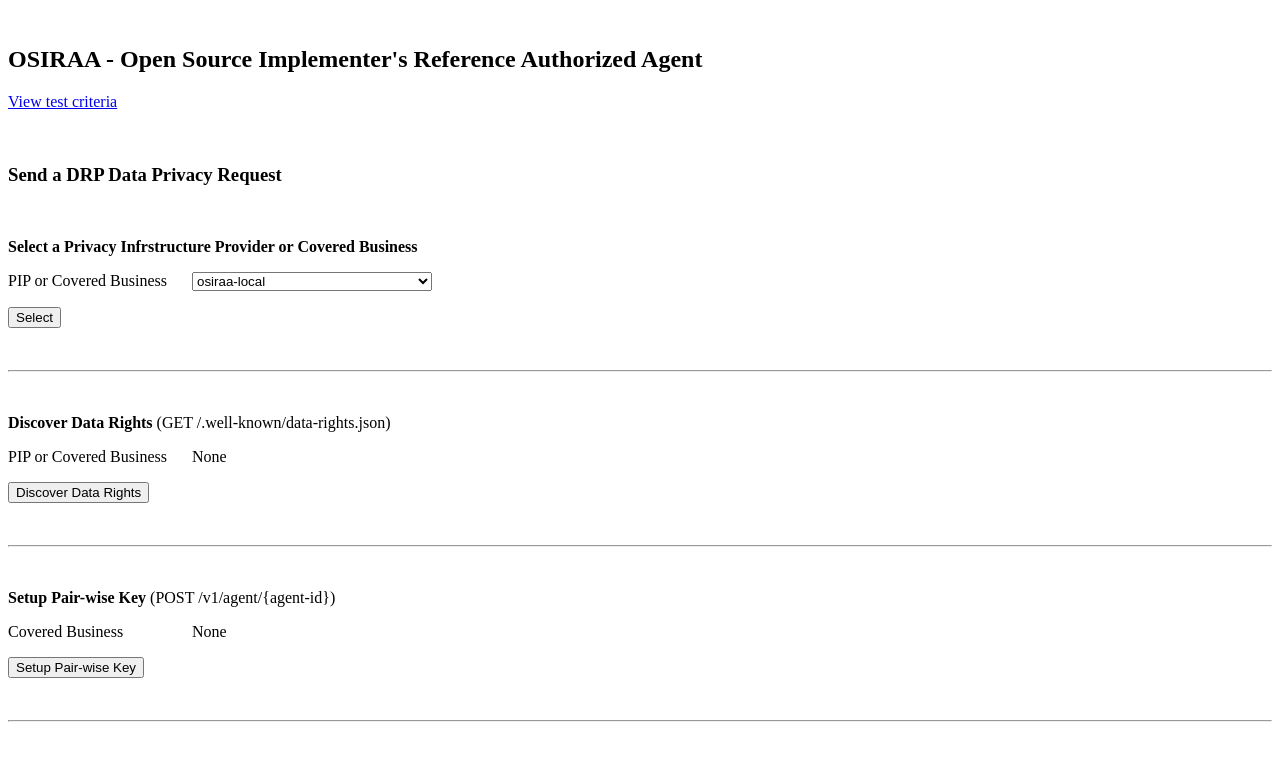
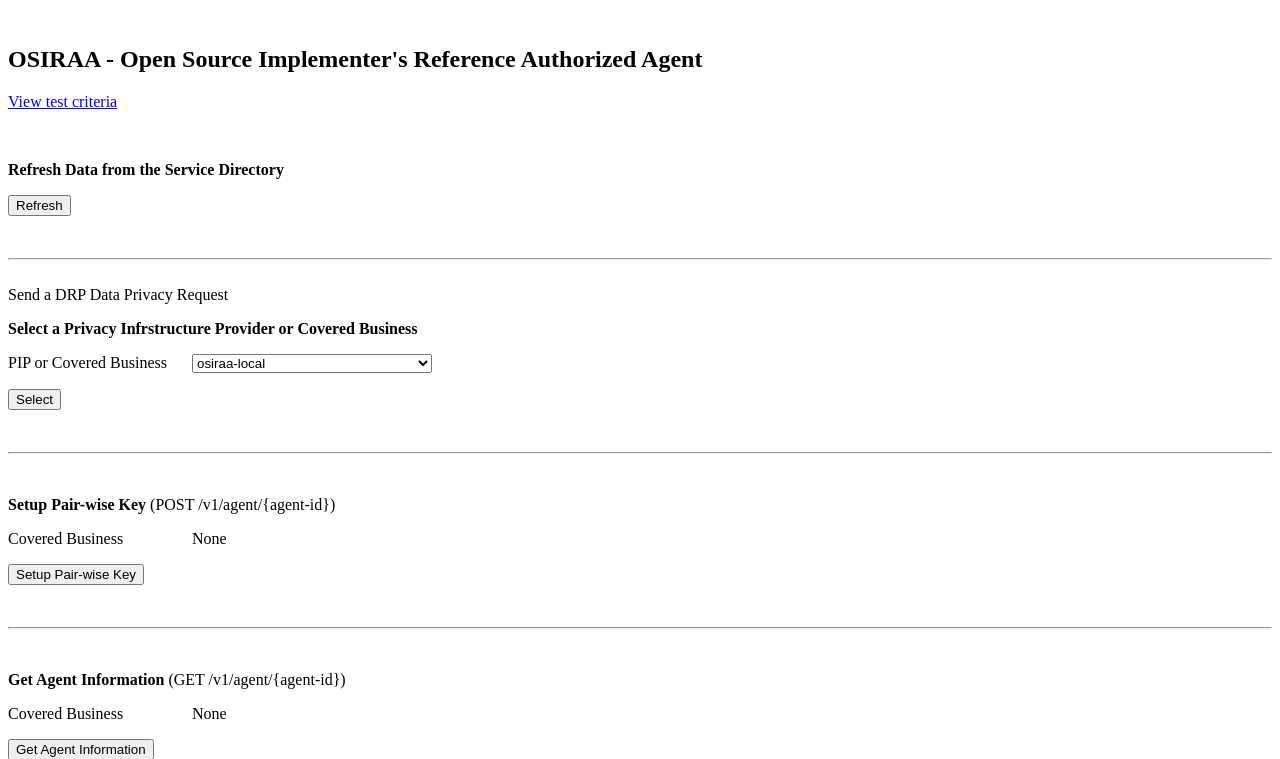
Before and after one commit to consumer-reports-innovation-lab/osiraa, a Django app: page /data_rights_request/ in a window 1280 px wide. Shown: the top 759 px of the page. Run offline with Django 3.2, Linux system fonts and the light colour scheme; data comes from the database, SQL or seed files in the repository; parts of the project's set-up code (start-up, migrations or seed data) failed here and were passed over.

Commit message:
0.9 progress - remove refs to discovery endpoint

```diff
--- a/drp_aa_mvp/data_rights_request/models.py
+++ b/drp_aa_mvp/data_rights_request/models.py
@@ -29,7 +29,6 @@
     (ACCESS_SPEC , 'access:specific ')
 ]
 
-
 CCPA        = 'ccpa'
 VOLUNTARY   = 'voluntary'
 
@@ -40,9 +39,8 @@
 
 """
 class RequestMetaData():
-    version     = "0.8"
+    version     = "0.9"
 """
-
 
 IN_PROGRESS     = 'in_progress'
 OPEN            = 'open'
--- a/drp_aa_mvp/data_rights_request/templates/data_rights_request/index.html
+++ b/drp_aa_mvp/data_rights_request/templates/data_rights_request/index.html
@@ -3,6 +3,17 @@
 
 <p><a href="/reporting/" target="blank">View test criteria</a></p>
 <br/>
+
+
+<p><b>Refresh Data from the Service Directory</b></p>
+<form action="refresh_service_directory_data" method="POST" >
+    {% csrf_token %}
+    <input type="submit" value="Refresh">
+</form>
+
+<br/>
+<hr/>
+<br/
 
 <h3>Send a DRP Data Privacy Request</h3>
 <br/>
@@ -24,6 +35,7 @@
 <hr/>
 <br/>
 
+<!---
 <form action="send_request_discover_data_rights" method="POST" >
     {% csrf_token %}
     <p><b>Discover Data Rights</b> (GET /.well-known/data-rights.json)</p>
@@ -35,6 +47,7 @@
 <br/>
 <hr/>
 <br/>
+-->
 
 <form action="setup_pairwise_key" method="POST" >
     {% csrf_token %}
--- a/drp_aa_mvp/data_rights_request/templates/drp_aa_mvp/index.html
+++ b/drp_aa_mvp/data_rights_request/templates/drp_aa_mvp/index.html
@@ -2,13 +2,13 @@
 <h2>OSIRAA - Open Source Implementer's Reference Authorized Agent</h2>
 <br/>
 
-<h3>Version 0.8.0 - Updated June 2023</h3>
+<h3>Version 0.9.0 - Updated September 2023</h3>
 
 <p><b>How to Use this App:</b><br/>
 OSIRAA (Open Source Implementer's Reference Authorized Agent) is test suite designed to simulate the role of an Authorized Agent in a Digital Rights Protocol (DRP) environment.    The application tests for the availability, correctness and completeness of API endpoints of a Privacy Infrastructure Provider (PIP) or Covered Business (CB) partner application.  See <a href="https://github.com/consumer-reports-digital-lab/data-rights-protocol/blob/main/data-rights-protocol.md" target="blank">https://github.com/consumer-reports-digital-lab/data-rights-protocol/blob/main/data-rights-protocol.md</a> for more info on DRP system roles and API specification.</p>
 
 <p><b><a href="/admin/">Admin Tool</a></b><br/>
-A user may model a PIP or Covered Business in the Admin Tool, along with any number of users.  This is a standard Python app, so you must first create an admin superuser in the usual way before you can administer data configurations.  For version 0.7, a Covered Business requires a Discovery Endpoint, and Auth Bearer Token, to be supplied by the PIP/CB partner.  NOTE:  The previously required API Secret has been depricated.  The Authorized Agent will be using a public/private key instead of shared api secret.
+A user may model a PIP or Covered Business in the Admin Tool, along with any number of users.  This is a standard Python app, so you must first create an admin superuser in the usual way before you can administer data configurations.  For version 0.9, the Discovery Endpoint for a Covered Business has been depricated; it has been replaced by a Service Directory.  The Service Directory holds discoverable information for all DPR impelementers in a common place.  This information is periodically queried and the database automatically updated.
 </p>
 
 <p><a href="/reporting/"><b>Cert Tests Definitions</b></a><br/>
--- a/drp_aa_mvp/data_rights_request/urls.py
+++ b/drp_aa_mvp/data_rights_request/urls.py
@@ -5,24 +5,17 @@
 urlpatterns = [
     path('', views.index, name='index'),
 
-    path('make_request', views.index, name='make_request'),
+    #path('make_request', views.index, name='make_request'),
 
+    path('refresh_service_directory_data', views.refresh_service_directory_data, name='refresh_service_directory_data'),
     path('select_covered_business', views.select_covered_business, name='select_covered_business'),
-
     path('setup_pairwise_key', views.setup_pairwise_key, name='setup_pairwise_key'),
-
     path('get_agent_information', views.get_agent_information, name='get_agent_information'),
 
-    path('send_request_discover_data_rights', views.send_request_discover_data_rights,
-        name='send_request_discover_data_rights'),
+    #path('send_request_discover_data_rights', views.send_request_discover_data_rights, name='send_request_discover_data_rights'),
 
-    path('send_request_excercise_rights', views.send_request_excercise_rights,
-        name='send_request_excercise_rights'),
-
+    path('send_request_excercise_rights', views.send_request_excercise_rights, name='send_request_excercise_rights'),
     path('send_request_get_status', views.send_request_get_status, name='send_request_get_status'),
-
     path('send_request_revoke', views.send_request_revoke, name='send_request_revoke'),
-
-    path('data_rights_request_sent_return', views.data_rights_request_sent_return,
-         name='data_rights_request_sent_return'),
+    path('data_rights_request_sent_return', views.data_rights_request_sent_return, name='data_rights_request_sent_return'),
 ]
--- a/drp_aa_mvp/data_rights_request/views.py
+++ b/drp_aa_mvp/data_rights_request/views.py
@@ -19,7 +19,7 @@
 from nacl import signing
 from nacl.encoding import HexEncoder
 from nacl.public import PrivateKey
-from reporting.views import (test_agent_information_endpoint, test_discovery_endpoint, test_excercise_endpoint,
+from reporting.views import (test_agent_information_endpoint, test_excercise_endpoint, #test_discovery_endpoint,
                              test_status_endpoint, test_revoked_endpoint, test_pairwise_key_setup_endpoint)
 from user_identity.models import IdentityUser
 
@@ -33,7 +33,7 @@
 auth_agent_callback_url = "http://127.0.0.1:8001/update_status" #f"{os.environ.get('SERVER_NAME')}/update_status"
 
 # todo: these keys actually should be generated offline before we start using the app
-# and get them from the v0.0 service direcotry which will be a part of this dhango app, along with OSIRPIP
+# and get them from the v0.9 service directory which will be a part of this dhango app, along with OSIRPIP
 # for now we'll generate the keys one-time only
 def load_pynacl_keys() -> Tuple[signing.SigningKey, signing.VerifyKey]:
     path = os.environ.get("OSIRAA_KEY_FILE", "./keys.json")
@@ -78,6 +78,28 @@
     return render(request, 'data_rights_request/index.html', context)
 
 
+'''
+todo:  make a call to the service directory
+  - it will return the info for all CB's, which is equivalent to what use to be
+    in the well known endpoint for each CB
+  - mill thru service directory json and populate or update the DB with the info for all
+    entries
+
+  - what happens if an entry is removed ?
+  - what if you point to another SD, such as for testing or staging ?
+  - add a column in the DB for each CB, for its SD source ?
+'''
+def refresh_service_directory_data (request):
+
+    # todo: impl ...
+
+    context = {
+
+    }
+
+    return render(request, 'data_rights_request/index.html', context)
+
+
 def select_covered_business(request):
     user_identities             = IdentityUser.objects.all()
     covered_businesses          = CoveredBusiness.objects.all()
@@ -96,6 +118,8 @@
     return render(request, 'data_rights_request/index.html', context)
 
 
+# depricated for 0.9, replace with a call to the service directory
+"""
 def send_request_discover_data_rights(request):
     covered_biz_id  = request.POST.get('sel_covered_biz_id')
     covered_biz     = CoveredBusiness.objects.get(pk=covered_biz_id)
@@ -130,7 +154,7 @@
         }
 
     return render(request, 'data_rights_request/request_sent.html', request_sent_context)
-
+"""
 
 def setup_pairwise_key(request):
     covered_biz_id  = request.POST.get('sel_covered_biz_id')
@@ -536,12 +560,13 @@
         "issued-at":    str(issued_time),
 
         # 2
-        "drp.version": "0.8",
+        "drp.version": "0.9",
         "exercise": request_action,
         "regime": covered_regime,
         "relationships": [],
         "status_callback": auth_agent_callback_url,
 
+        #  todo: @RRIX is this link to the claims url still correct and/or relevant?
         # 3
         # claims in IANA JSON Web Token Claims page, see https://www.iana.org/assignments/jwt/jwt.xhtml#claims for details
         "name": (user_identity.last_name + ", " + user_identity.first_name),
--- a/drp_aa_mvp/drp_pip/urls.py
+++ b/drp_aa_mvp/drp_pip/urls.py
@@ -4,10 +4,8 @@
 
 urlpatterns = [
     # path('', views.index, name='index'),
-
-    path('.well-known/data-rights.json', views.static_discovery, name='discovery'),
-    # TKTKTK fix path to match
-    path('v1/data-right-request/', views.exercise, name='receive_request'),
+    # path('.well-known/data-rights.json', views.static_discovery, name='discovery'),
+    path('v1/data-rights-request/', views.exercise, name='receive_request'),
     path('v1/data-rights-request/<str:request_id>', views.get_status, name='get_status'),
     path('v1/agent/<str:aa_id>', views.agent, name='agent_router_ugghhh'),
 ]
--- a/drp_aa_mvp/drp_pip/views.py
+++ b/drp_aa_mvp/drp_pip/views.py
@@ -29,6 +29,8 @@
 
 OSIRAA_PIP_CB_ID  = os.environ.get("OSIRAA_PIP_CB_ID", "osiraa-local-001")
 
+# todo: @RRIX - this has been depricated for 0.9 and can be removed, correct?
+"""
 @csrf_exempt
 def static_discovery(request):
     return JsonResponse({
@@ -36,6 +38,7 @@
         "actions": ["sale:opt-out", "sale:opt-in", "access", "deletion"],
         "api_base": f"{request.scheme}://{request.get_host()}/pip/",
     })
+"""
 
 """
 Privacy Infrastructure Providers MUST validate the message in this order:
```
Also changed, not shown: drp_aa_mvp/reporting/templates/reporting/index.html (+5 -3 lines), drp_aa_mvp/reporting/views.py (+6 -4 lines), README.md, 1 other file.
